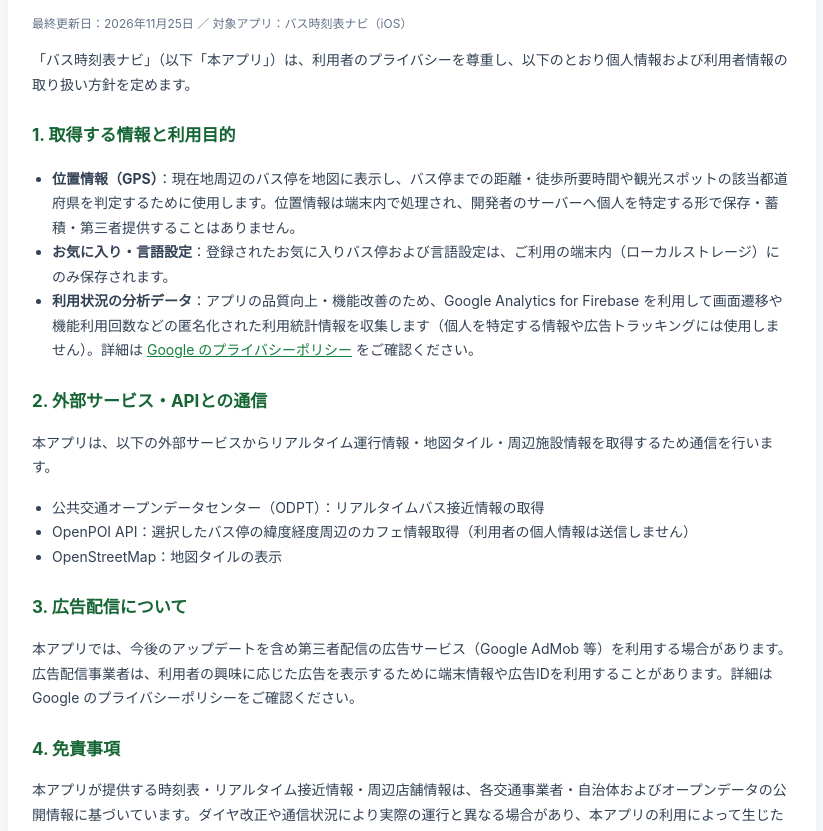
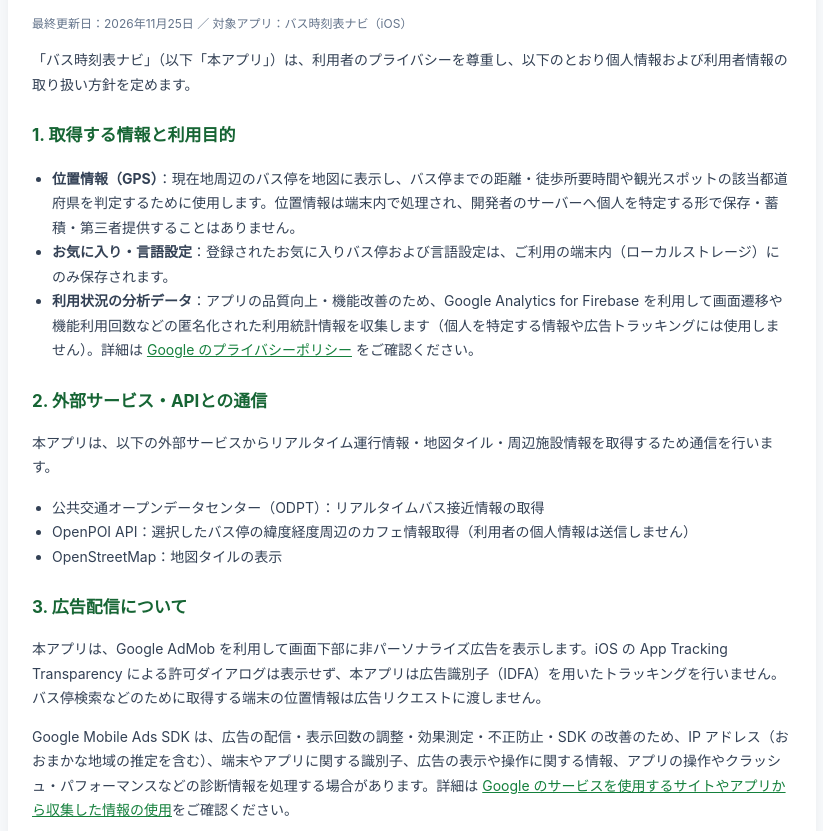
Before and after one commit to innerburg-works/bus-timetable-navi-site, a plain HTML site: page privacy.html in a window 1280 px wide. Shown: the part 109-940 px from the top of the page, without its empty margins (228-1051 px from the left). Drawn offline with Linux system fonts and the light colour scheme.

Commit message:
Update privacy policy for Google AdMob non-personalized ads

```diff
--- a/privacy.html
+++ b/privacy.html
@@ -38,7 +38,8 @@
     </ul>
 
     <h2>3. 広告配信について</h2>
-    <p>本アプリでは、今後のアップデートを含め第三者配信の広告サービス（Google AdMob 等）を利用する場合があります。広告配信事業者は、利用者の興味に応じた広告を表示するために端末情報や広告IDを利用することがあります。詳細は Google のプライバシーポリシーをご確認ください。</p>
+    <p>本アプリは、Google AdMob を利用して画面下部に非パーソナライズ広告を表示します。iOS の App Tracking Transparency による許可ダイアログは表示せず、本アプリは広告識別子（IDFA）を用いたトラッキングを行いません。バス停検索などのために取得する端末の位置情報は広告リクエストに渡しません。</p>
+    <p>Google Mobile Ads SDK は、広告の配信・表示回数の調整・効果測定・不正防止・SDK の改善のため、IP アドレス（おおまかな地域の推定を含む）、端末やアプリに関する識別子、広告の表示や操作に関する情報、アプリの操作やクラッシュ・パフォーマンスなどの診断情報を処理する場合があります。詳細は <a href="https://policies.google.com/technologies/partner-sites?hl=ja" target="_blank" rel="noopener">Google のサービスを使用するサイトやアプリから収集した情報の使用</a>をご確認ください。</p>
 
     <h2>4. 免責事項</h2>
     <p>本アプリが提供する時刻表・リアルタイム接近情報・周辺店舗情報は、各交通事業者・自治体およびオープンデータの公開情報に基づいています。ダイヤ改正や通信状況により実際の運行と異なる場合があり、本アプリの利用によって生じた損害について開発者は責任を負いかねます。</p>
```
